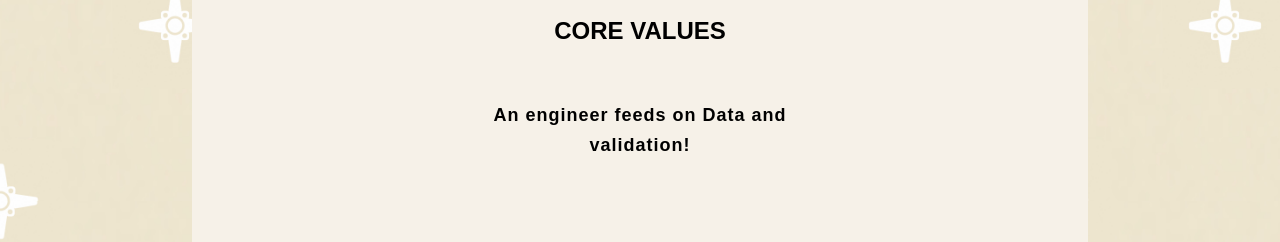
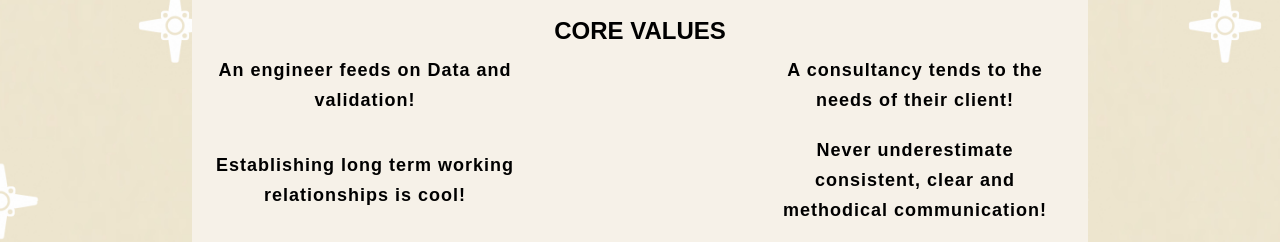
Before and after one commit to pothap123/garage-v, a plain HTML site: page index.html in a window 1280 px wide. Shown: the part 1549-1791 px from the top of the page. Drawn offline with Linux system fonts and the light colour scheme.

Commit message:
Improve grid box layout responsiveness across devices

```diff
--- a/css/style.css
+++ b/css/style.css
@@ -171,10 +171,10 @@ li a{
 .grid-boxes{
   display: grid;
   grid-template-columns: repeat(2, 300px); /* 2 columns */
-  grid-template-rows: repeat(2, 150px);    /* 2 rows */
+  /* grid-template-rows: repeat(2, 150px);    2 rows */
   /* gap: 500px;                               space between boxes */
   column-gap: 250px;                          /* horizontal space between boxes */
-  row-gap: 0px;                             /* vertical space between boxes */
+  row-gap: 20px;                             /* vertical space between boxes */
   justify-content: center;                 /* center horizontally */
   align-content: center;                   /* center vertically */
   list-style: none;                        /* remove bullets*/
@@ -183,12 +183,12 @@ li a{
 }
 
 /* Stack boxes vertically on narrower screens */
-@media (max-width: 1300px) {
+@media (max-width: 900px) {
   .grid-boxes {
     grid-template-columns: 300px; /* 1 column */
-    grid-template-rows: repeat(4, 150px);
+    /* grid-template-rows: repeat(4, 150px); */
     column-gap: 0;
-    row-gap: 20px; /* optional spacing between stacked boxes */
+    /* row-gap: 20px; optional spacing between stacked boxes */
   }
 }
 
@@ -205,11 +205,6 @@ li a{
   letter-spacing: 1px;
   /* border: 2px solid #333; */
 }
-
-
-/* body{
-    background: rgba(249, 219, 219, 0.988)
-} */
 
 .slider_box{
     display: flex;
```
